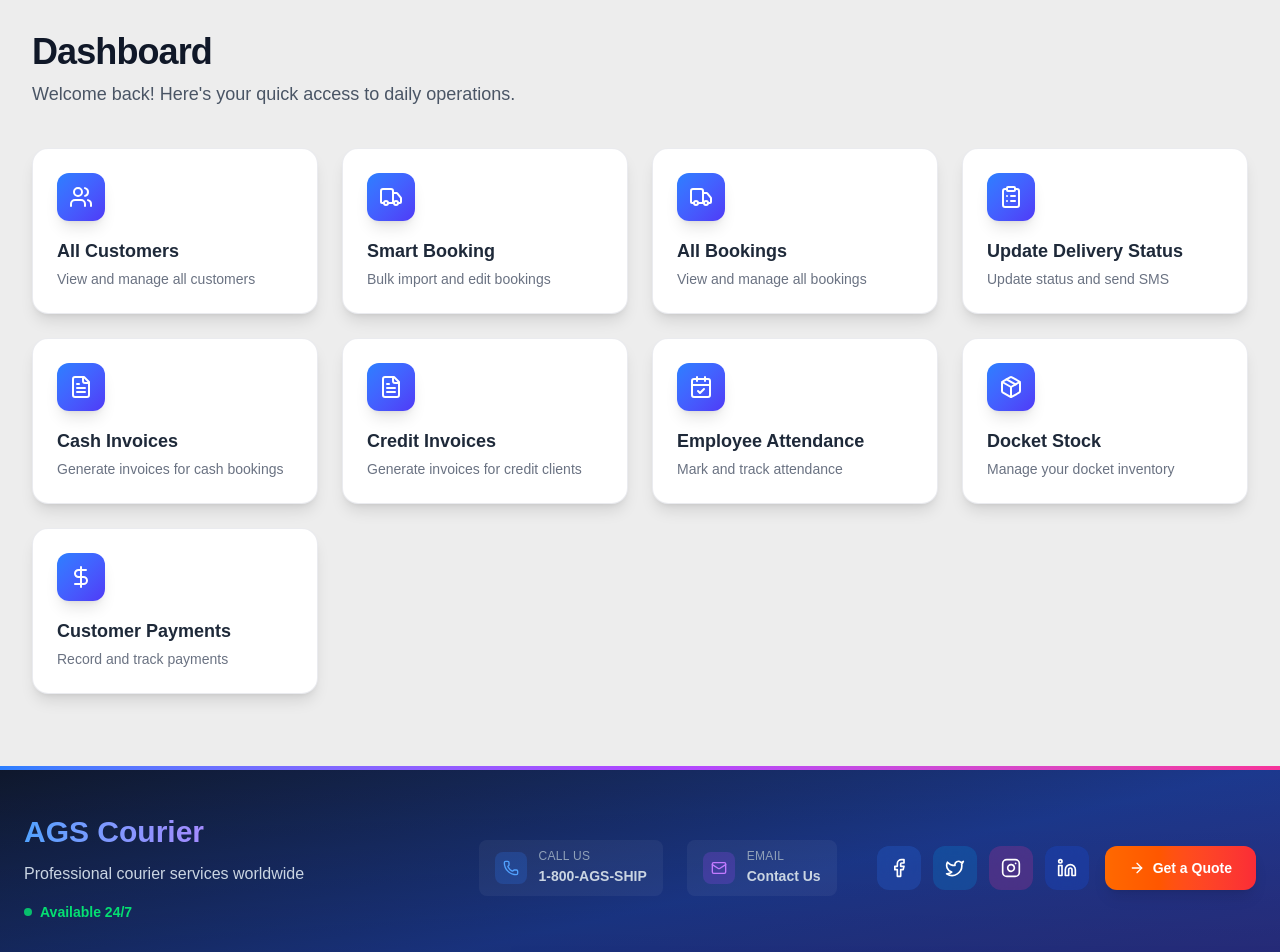
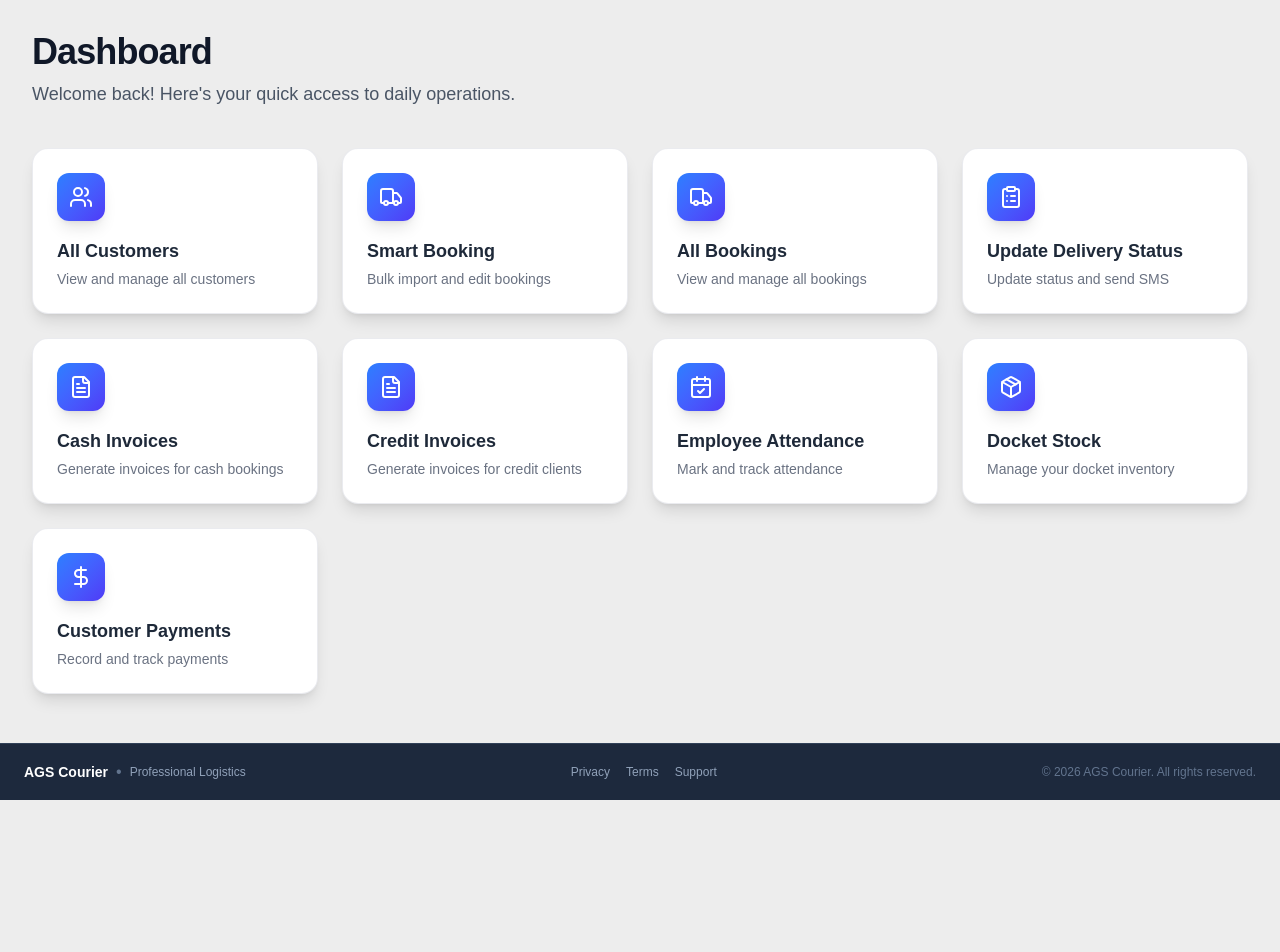
Before and after one commit to superAman07/courier-billing-app, a Next.js app: page / in a window 1280 px wide. Shown: the top 952 px of the page. After the commit the page ends 800 px from the top, so only its background shows below. Built offline with nearby package versions, Linux system fonts and the light colour scheme.

Commit message:
fixed the footer

```diff
--- a/components/Footer.tsx
+++ b/components/Footer.tsx
@@ -1,114 +1,32 @@
 'use client'
 
-import { Phone, Mail, Facebook, Twitter, Instagram, Linkedin, ArrowRight } from "lucide-react";
 import React from 'react';
-
-const ThemedButton = ({ children, Icon, onClick, className = '', ...props }:any) => {
-  return (
-    <button
-      type="button"
-      onClick={onClick}
-      className={
-        `inline-flex items-center gap-2 px-6 py-3 rounded-xl text-sm font-semibold shadow-lg focus:outline-none focus-visible:ring-2 focus-visible:ring-offset-2 focus-visible:ring-orange-400/50 transition-all duration-300 transform hover:-translate-y-1 hover:shadow-xl ` +
-        `bg-gradient-to-r from-orange-500 to-red-500 text-white hover:from-orange-600 hover:to-red-600 ` +
-        className
-      }
-      aria-label={typeof children === 'string' ? children : 'footer action'}
-      {...props}
-    >
-      {Icon ? <Icon className="w-4 h-4" /> : null}
-      <span>{children}</span>
-    </button>
-  );
-};
 
 const Footer = () => {
   return (
-    <footer className="bg-gradient-to-br from-slate-900 via-blue-900 to-indigo-900 text-white relative overflow-hidden mt-10">
-      <div className="absolute inset-0 bg-gradient-to-t from-black/20 to-transparent"></div>
-      <div className="absolute top-0 left-0 w-full h-1 bg-gradient-to-r from-blue-500 via-purple-500 to-pink-500"></div>
+    <footer className="bg-slate-800 border-t border-slate-700">
+      <div className="max-w-7xl mx-auto px-6 py-4">
+        <div className="flex flex-col sm:flex-row justify-between items-center gap-3">
 
-      <div className="container mx-auto px-6 py-12 relative z-10">
-        <div className="flex flex-col md:flex-row justify-between items-center space-y-8 md:space-y-0">
-          <div className="text-center md:text-left">
-            <h2 className="text-3xl font-bold bg-gradient-to-r from-blue-400 to-purple-400 bg-clip-text text-transparent mb-3">
-              AGS Courier
-            </h2>
-            <p className="text-slate-300 text-base font-medium">Professional courier services worldwide</p>
-            <div className="mt-4 flex items-center justify-center md:justify-start space-x-2">
-              <div className="w-2 h-2 bg-green-400 rounded-full animate-pulse"></div>
-              <span className="text-green-400 text-sm font-semibold">Available 24/7</span>
-            </div>
+          {/* Left: Brand */}
+          <div className="flex items-center gap-2">
+            <span className="text-sm font-semibold text-white">AGS Courier</span>
+            <span className="text-slate-500">•</span>
+            <span className="text-xs text-slate-400">Professional Logistics</span>
           </div>
 
-          <div className="flex flex-col sm:flex-row items-center space-y-6 sm:space-y-0 sm:space-x-10">
-            <div className="flex flex-col sm:flex-row items-center space-y-4 sm:space-y-0 sm:space-x-6">
-              <a
-                href="tel:1-800-AGS-SHIP"
-                className="flex items-center space-x-3 text-slate-300 hover:text-blue-400 transition-all duration-300 group bg-white/5 px-4 py-2 rounded-lg hover:bg-white/10"
-              >
-                <div className="p-2 bg-blue-500/20 rounded-lg group-hover:bg-blue-500/30 transition-colors">
-                  <Phone className="h-4 w-4 text-blue-400" />
-                </div>
-                <div className="text-left">
-                  <div className="text-xs text-slate-400 uppercase tracking-wide">Call us</div>
-                  <span className="text-sm font-semibold">1-800-AGS-SHIP</span>
-                </div>
-              </a>
+          {/* Center: Links */}
+          <div className="flex items-center gap-4 text-xs text-slate-400">
+            <a href="#" className="hover:text-white transition-colors">Privacy</a>
+            <a href="#" className="hover:text-white transition-colors">Terms</a>
+            <a href="#" className="hover:text-white transition-colors">Support</a>
+          </div>
 
-              <a
-                href="mailto:support@agscourier.com"
-                className="flex items-center space-x-3 text-slate-300 hover:text-purple-400 transition-all duration-300 group bg-white/5 px-4 py-2 rounded-lg hover:bg-white/10"
-              >
-                <div className="p-2 bg-purple-500/20 rounded-lg group-hover:bg-purple-500/30 transition-colors">
-                  <Mail className="h-4 w-4 text-purple-400" />
-                </div>
-                <div className="text-left">
-                  <div className="text-xs text-slate-400 uppercase tracking-wide">Email</div>
-                  <span className="text-sm font-semibold">Contact Us</span>
-                </div>
-              </a>
-            </div>
-
-            <div className="flex items-center space-x-4">
-              <div className="flex space-x-3">
-                {[
-                  { icon: Facebook, color: "hover:bg-blue-600", bgColor: "bg-blue-500/20" },
-                  { icon: Twitter, color: "hover:bg-sky-500", bgColor: "bg-sky-500/20" },
-                  { icon: Instagram, color: "hover:bg-pink-600", bgColor: "bg-pink-500/20" },
-                  { icon: Linkedin, color: "hover:bg-blue-700", bgColor: "bg-blue-600/20" }
-                ].map(({ icon: Icon, color, bgColor }, index) => (
-                  <button
-                    key={index}
-                    aria-label={`open ${Icon.name}`}
-                    className={`p-3 rounded-xl ${bgColor} text-white ${color} transition-all duration-300 transform hover:scale-110 hover:shadow-lg focus:outline-none focus-visible:ring-2 focus-visible:ring-offset-2 focus-visible:ring-white/30 backdrop-blur-sm`}
-                  >
-                    <Icon className="h-5 w-5" />
-                  </button>
-                ))}
-              </div>
-
-              <ThemedButton Icon={ArrowRight} onClick={() => { /* replace with router push or onOpen modal */ }}>
-                Get a Quote
-              </ThemedButton>
-            </div>
-          </div>
+          {/* Right: Copyright */}
+          <p className="text-xs text-slate-500">
+            © {new Date().getFullYear()} AGS Courier. All rights reserved.
+          </p>
         </div>
-
-        <div className="border-t border-gradient-to-r from-transparent via-white/20 to-transparent mt-8 pt-8">
-          <div className="flex flex-col md:flex-row justify-between items-center space-y-4 md:space-y-0">
-            <p className="text-slate-400 text-sm">© 2024 AGS Courier. All rights reserved.</p>
-            <div className="flex items-center space-x-6 text-sm text-slate-400">
-              <a href="#" className="hover:text-blue-400 transition-colors duration-300">Privacy Policy</a>
-              <a href="#" className="hover:text-blue-400 transition-colors duration-300">Terms of Service</a>
-              <a href="#" className="hover:text-blue-400 transition-colors duration-300">Support</a>
-            </div>
-          </div>
-        </div>
-      </div>
-
-      <div className="absolute bottom-0 left-0 w-full h-32 opacity-10">
-        <div className="absolute inset-0 bg-gradient-to-t from-blue-500/30 to-transparent animate-pulse"></div>
       </div>
     </footer>
   );
--- a/components/LayoutWrapper.tsx
+++ b/components/LayoutWrapper.tsx
@@ -11,10 +11,10 @@ export default function LayoutWrapper({ children }: { children: React.ReactNode
   const showHeader = !noHeaderRoutes.includes(pathname);
 
   return (
-    <>
+    <div className="min-h-screen flex flex-col">
       {showHeader && <Header />}
-      <main>{children}</main>
+      <main className="flex-1">{children}</main>
       <Footer/>
-    </>
+    </div>
   );
 }
```
